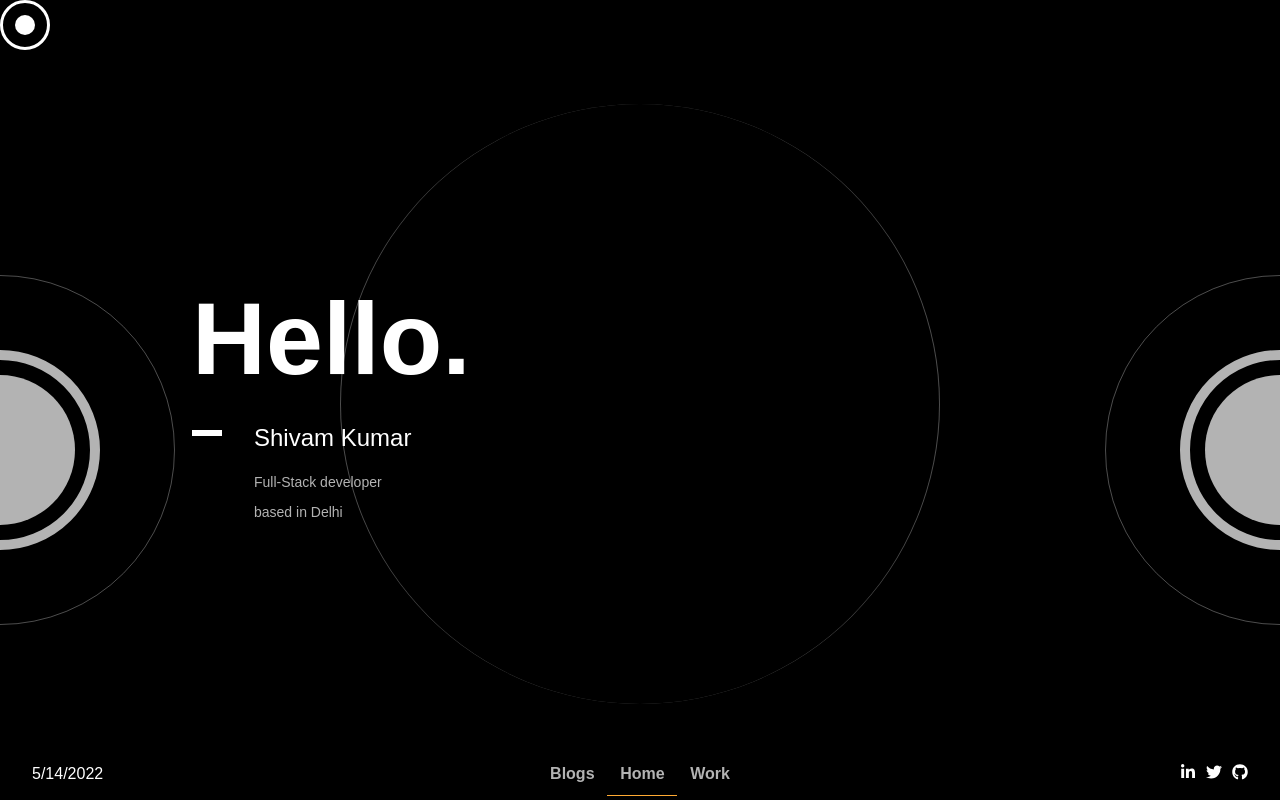
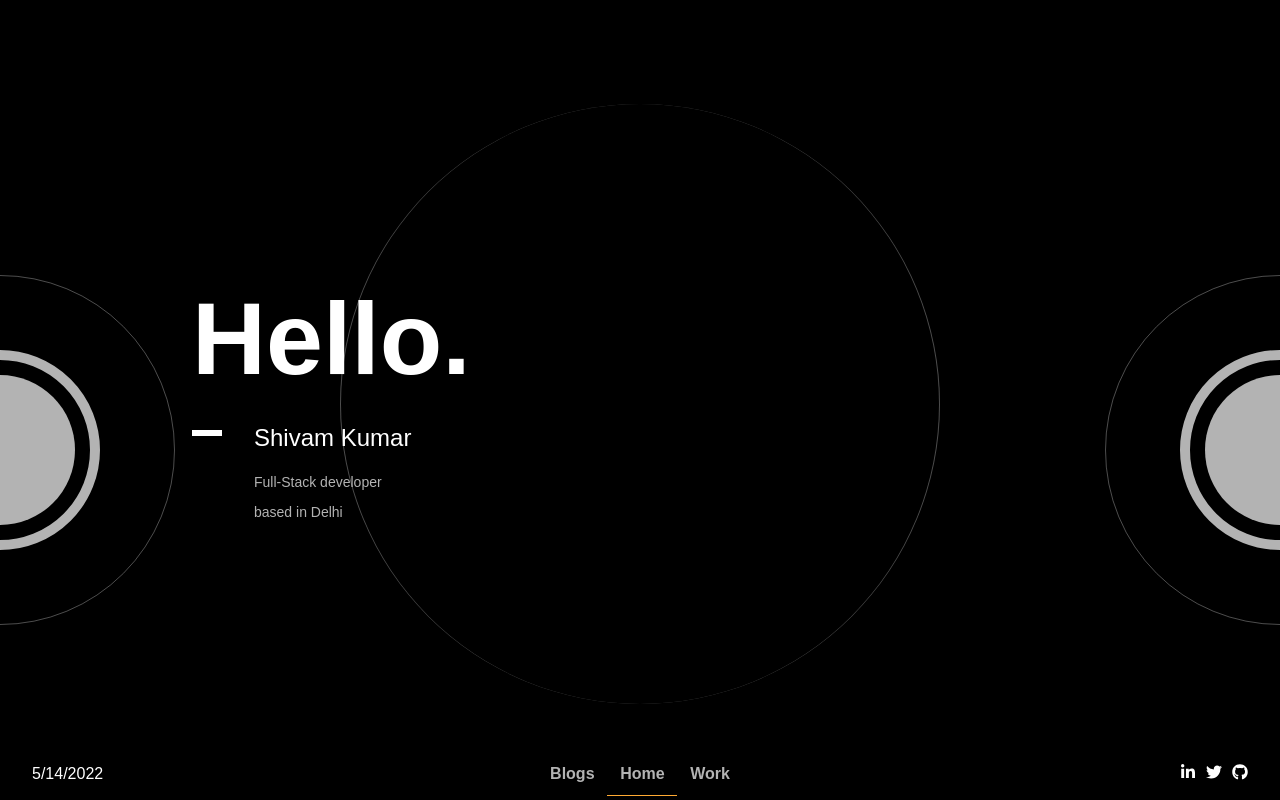
Before and after one commit to riverrz/quest, a Next.js app: page / in a window 1280 px wide. Shown: the top 800 px of the page. Built offline with nearby package versions, Linux system fonts and the light colour scheme; a web font is replaced by a local one.

Commit message:
Use an svg as cursor to avoid cursor getting stuck when transition is in progress

```diff
--- a/pages/_app.tsx
+++ b/pages/_app.tsx
@@ -7,7 +7,6 @@ import Nav from "@components/Nav/Nav";
 import Layout from "@components/Layout/Layout";
 import { styled } from "@styles/stitches.config";
 import { useLastRoute } from "@hooks";
-import { Cursor } from "@components/common";
 
 const AppWrap = styled("div", {
     height: "100%",
@@ -27,7 +26,6 @@ function MyApp({ Component, pageProps, router }: AppProps): JSX.Element {
                 />
             </Head>
             <AppWrap>
-                <Cursor />
                 <LazyMotion features={domAnimation} strict>
                     <AnimatePresence
                         exitBeforeEnter={false}
--- a/src/components/common/Cursor.tsx
+++ /dev/null
@@ -1,63 +0,0 @@
-import { styled } from "@styles/stitches.config";
-import React, { useEffect, useRef, useState } from "react";
-
-const StyledCursor = styled("div", {
-    width: 50,
-    height: 50,
-    border: "3px solid $white",
-    position: "absolute",
-    borderRadius: "50%",
-    transitionDuration: "100ms",
-    transitionTimingFunction: "ease-out",
-    "&::before": {
-        position: "absolute",
-        content: "",
-        top: "50%",
-        left: "50%",
-        transform: "translate(-50%, -50%)",
-        width: 20,
-        height: 20,
-        backgroundColor: "$white",
-        borderRadius: "50%",
-        transitionDuration: "100ms",
-        transitionTimingFunction: "ease-out",
-    },
-    variants: {
-        active: {
-            true: {
-                transform: "scale(0.8)",
-                "&::after": {
-                    opacity: 0.7,
-                },
-            },
-        },
-    },
-});
-
-export const Cursor: React.FC = () => {
-    const [isActive, setIsActive] = useState(false);
-    const ref = useRef<HTMLDivElement>(null);
-    useEffect(() => {
-        function mouseMoveHandler(e: MouseEvent) {
-            if (!ref.current) {
-                return;
-            }
-            ref.current.style.top = `${e.pageY - 10}px`;
-            ref.current.style.left = `${e.pageX - 10}px`;
-        }
-        function mouseDownHandler() {
-            setIsActive(true);
-            setTimeout(() => {
-                setIsActive(false);
-            }, 300);
-        }
-        document.addEventListener("mousemove", mouseMoveHandler);
-        document.addEventListener("mousedown", mouseDownHandler);
-
-        return () => {
-            document.removeEventListener("mousemove", mouseMoveHandler);
-            document.removeEventListener("mousedown", mouseDownHandler);
-        };
-    }, []);
-    return <StyledCursor ref={ref} active={isActive} />;
-};
--- a/src/components/common/index.tsx
+++ b/src/components/common/index.tsx
@@ -1,4 +1,3 @@
 export * from "./NavItem";
 export * from "./Halo";
 export * from "./Sphere";
-export * from "./Cursor";
--- a/src/styles/globalStyles.tsx
+++ b/src/styles/globalStyles.tsx
@@ -5,7 +5,7 @@ export const globalStyles = globalCss({
         margin: 0,
         padding: 0,
         boxSizing: "border-box",
-        cursor: "none !important",
+        cursor: "url(/assets/cursor.svg), auto",
     },
     html: {
         minHeight: "100vh",
```
Also changed, not shown: public/assets/cursor.svg (added).
